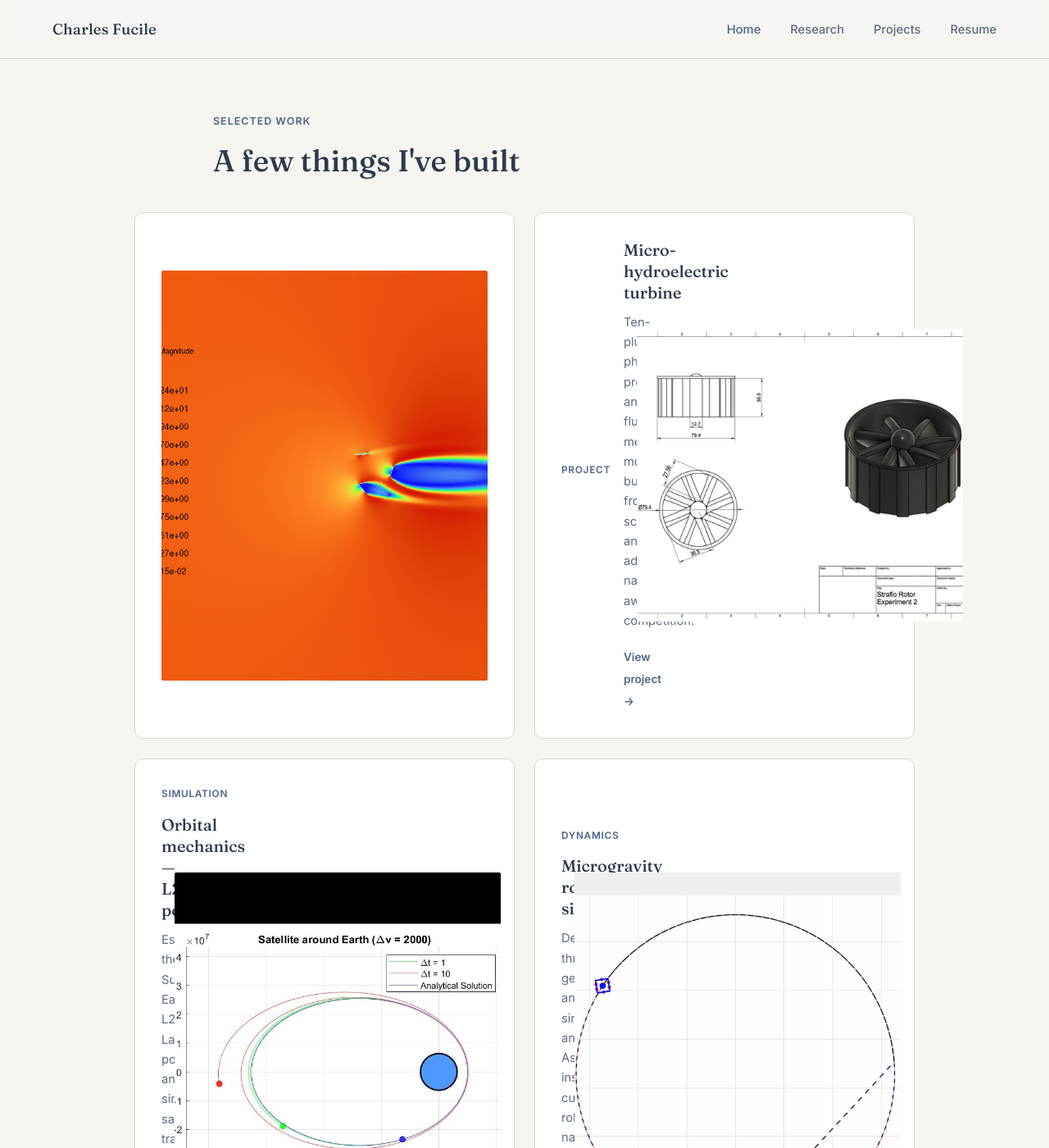
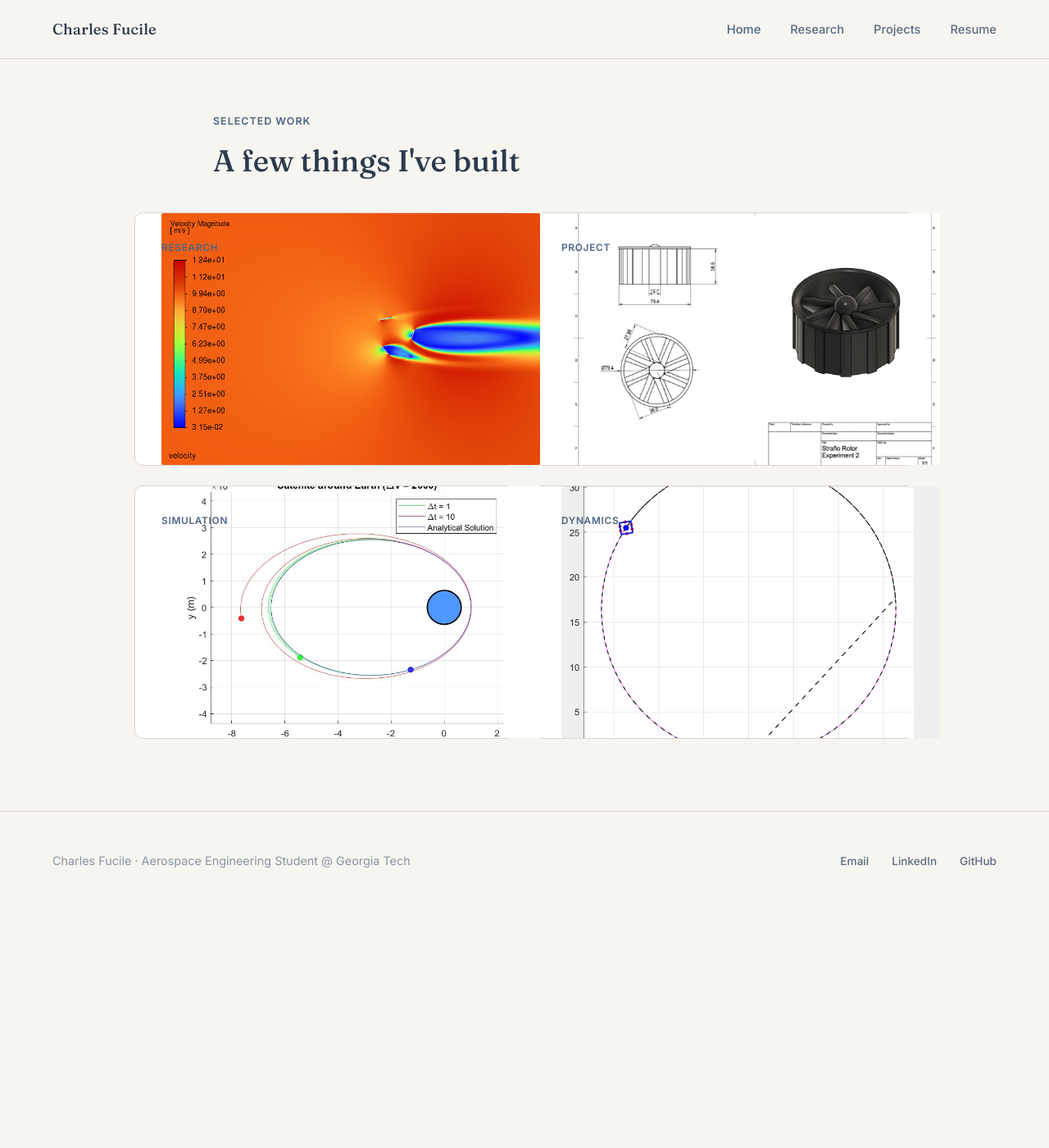
Before and after one commit to cfucile3/Portfolio, a Jekyll site: the page built from index.html, in a window 1280 px wide and 1400 px high, scrolled down 1098 px. Shown: the whole window at 82% size. Built offline with Jekyll 4.4.1, drawn with Linux system fonts in a browser that asks for light colours; after the commit the page ends 2209 px from its top, so only the background shows below that.

Commit message:
Update index.html

```diff
--- a/index.html
+++ b/index.html
@@ -224,6 +224,9 @@
     display: flex;
     justify-content: space-between;
     align-items: center;
+    position: relative;
+    aspect-ratio: 3/2;
+    min-height: 200px;
     gap: 16px;
     background: #FFFFFF;
     border: 1px solid #DCD6C9;
@@ -245,9 +248,14 @@
     left: 0;
     width: 100%;
     height: 100%;
+    padding: 2rem;
+    align-items: center;
+    display: flex;
     flex: 1;
     min-width: 0;
     opacity: 0;
+    z-index: 2;
+    transition: opacity 0.3s ease;
   }
 
   .feat-card .fc-content {
@@ -260,12 +268,14 @@
     box-shadow: 0 6px 20px rgba(44,58,77,0.07);
   }
 
-  .feat-card:hover .fc-content{
-    transform: translateY(-2px);
+  .feat-card:hover .hover-mode{
     opacity: 1;
   }
 
   .feat-card .fc-label {
+    position: absolute;
+    top: 2rem;
+    left: 2rem;
     font-family: var(--sans);
     font-size: 0.74rem;
     font-weight: 600;
@@ -273,7 +283,7 @@
     text-transform: uppercase;
     color: #4A6585;
     margin-bottom: 0.9rem;
-    align-items: center;
+    z-index: 3;
   }
 
   .feat-card h3 {
@@ -294,10 +304,12 @@
   }
 
   .feat-card .card-img {
-    width: 530;
-    height: 500px;
+    position:absolute;
+    width: 100%;
+    height: 100%;
     object-fit: cover;
     flex-shrink: 0;
+    z-index: 1;
   }
 
   .feat-card .hover-card-img {
@@ -394,9 +406,9 @@
 
   <div class="featured-grid">
     <div class="feat-card">
+      <div class="fc-label">Research</div>
       <div class="hover-mode">
         <div class="fc-content">
-          <div class="fc-label">Research</div>
           <h3>CFD analysis at Georgia Tech</h3>
           <p>Seven geometric case studies across airfoils, nozzles, and turbines — modeled, meshed, and validated against experimental data in ANSYS Fluent.</p>
           <a href="{{ '/research/' | relative_url }}" class="card-link">View research →</a>
```
